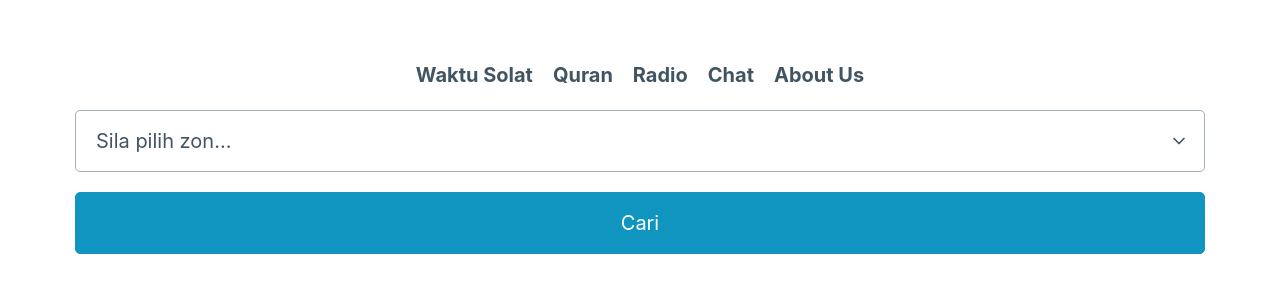
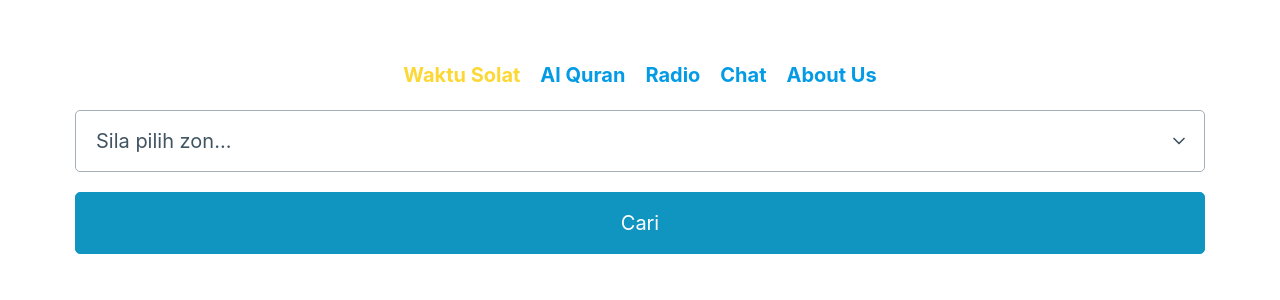
Before and after one commit to c4lyp5o/cpray-v2, a Next.js app: page / in a window 1280 px wide. Shown: the top 300 px of the page. Built offline with nearby package versions, Linux system fonts and the light colour scheme.

Commit message:
some cosmetics

```diff
--- a/components/Navbar.js
+++ b/components/Navbar.js
@@ -1,27 +1,40 @@
 import Link from 'next/link';
+import { useRouter } from 'next/router';
 import styles from '../styles/Home.module.css';
 
 export default function Navbar() {
+  function ActiveLink({ href, title }) {
+    const router = useRouter();
+    const style = {
+      color: router.asPath == href ? '#fdd835' : '#039be5',
+    };
+
+    const handleClick = (e) => {
+      e.preventDefault();
+      router.push(href);
+    };
+
+    return (
+      <a href={href} onClick={handleClick} style={style}>
+        <span>
+          <strong>{title}</strong>
+        </span>
+      </a>
+    );
+  }
+
   return (
     <header className='container'>
       <nav className={styles.navbar}>
         <ul>
           <li>
             <Link href='/'>
-              <a className='navbar-brand'>
-                <span className='ml-2'>
-                  <strong>Waktu Solat</strong>
-                </span>
-              </a>
+              <ActiveLink href='/' title='Waktu Solat' />
             </Link>
           </li>
           <li>
             <Link href='/quran'>
-              <a className='navbar-brand'>
-                <span className='ml-2'>
-                  <strong>Quran</strong>
-                </span>
-              </a>
+              <ActiveLink href='/quran' title='Al Quran' />
             </Link>
           </li>
           {/* <li>
@@ -35,29 +48,17 @@ export default function Navbar() {
           </li> */}
           <li>
             <Link href='/radio'>
-              <a className='navbar-brand'>
-                <span className='ml-2'>
-                  <strong>Radio</strong>
-                </span>
-              </a>
+              <ActiveLink href='/radio' title='Radio' />
             </Link>
           </li>
           <li>
             <Link href='/chat'>
-              <a className='navbar-brand'>
-                <span className='ml-2'>
-                  <strong>Chat</strong>
-                </span>
-              </a>
+              <ActiveLink href='/chat' title='Chat' />
             </Link>
           </li>
           <li>
             <Link href='/about'>
-              <a className='navbar-brand'>
-                <span className='ml-2'>
-                  <strong>About Us</strong>
-                </span>
-              </a>
+              <ActiveLink href='/about' title='About Us' />
             </Link>
           </li>
         </ul>
--- a/styles/Home.module.css
+++ b/styles/Home.module.css
@@ -157,55 +157,6 @@
   font-size: 35pt;
 }
 
-.pagination {
-  display: flex;
-  align-items: center;
-  justify-content: center;
-}
-
-.paginationItem {
-  /* background: #fff; */
-  /* border: 2px solid #666; */
-  padding: 10px 15px;
-  border-radius: 50%;
-  height: 45px;
-  width: 45px;
-  position: relative;
-  margin: 0 5px;
-  cursor: pointer;
-}
-
-.paginationItem span {
-  position: absolute;
-  top: 50%;
-  left: 50%;
-  transform: translate(-50%, -50%);
-}
-
-.prev,
-.next {
-  /* background: #fff; */
-  border: none;
-  padding: 10px;
-  /* color: blue; */
-  /* box-shadow: 0 0 3px rgba(0, 0, 0, 0.4); */
-  margin: 0 10px;
-  cursor: pointer;
-}
-
-.paginationItem.active {
-  border: 6px solid rgb(255, 255, 255);
-  /* color: #888; */
-  pointer-events: none;
-}
-
-.prev.disabled,
-.next.disabled {
-  pointer-events: none;
-  box-shadow: none;
-  color: #999;
-}
-
 .damnbuttons {
   cursor: pointer;
 }
--- a/styles/globals.css
+++ b/styles/globals.css
@@ -15,28 +15,64 @@ a {
   box-sizing: border-box;
 }
 
-.messagesContainer {
-  /* position: relative; */
-  /* top: 75px; */
-  /* bottom: 50px; */
-  /* left: 10%; */
-  /* right: 10%; */
-  /* background: rgba(0, 0, 0, 0.941); */
-  /* padding: 0.25rem; */
-  /* display: flex; */
-  /* flex-direction: column; */
+.pagination {
+  display: flex;
   align-items: center;
   justify-content: center;
-  /* box-sizing: border-box; */
-  /* backdrop-filter: blur(10px); */
+}
+
+.paginationItem {
+  /* background: #fff; */
+  /* border: 2px solid #666; */
+  padding: 10px 15px;
+  border-radius: 50%;
+  height: 45px;
+  width: 45px;
+  position: relative;
+  margin: 0 5px;
+  cursor: pointer;
+}
+
+.paginationItem span {
+  position: absolute;
+  top: 50%;
+  left: 50%;
+  transform: translate(-50%, -50%);
+}
+
+.prev,
+.next {
+  /* background: #fff; */
+  border: none;
+  padding: 10px;
+  /* color: blue; */
+  /* box-shadow: 0 0 3px rgba(0, 0, 0, 0.4); */
+  margin: 0 10px;
+  cursor: pointer;
+}
+
+.paginationItem.active {
+  border: 6px solid rgb(255, 255, 255);
+  /* color: #888; */
+  pointer-events: none;
+}
+
+.prev.disabled,
+.next.disabled {
+  pointer-events: none;
+  box-shadow: none;
+  color: #999;
+}
+
+.messagesContainer {
+  align-items: center;
+  justify-content: center;
 }
 
 .messagesList {
   background-color: rgba(1, 0, 68, 0.892);
   display: flex;
   flex-direction: column;
-  /* align-items: center; */
-  /* justify-content: center; */
   width: 100%;
   height: 550px;
   overflow: auto;
@@ -49,3 +85,62 @@ a {
   list-style-type: none;
   padding: 0;
 }
+
+#breath-light {
+  height: 0px;
+  border-radius: 3px;
+  background: white;
+
+  box-shadow: 0 0 60px #ffffff;
+
+  -webkit-animation: breath 6s;
+  animation: breath 6s;
+
+  -webkit-animation-iteration-count: infinite;
+  animation-iteration-count: infinite;
+}
+
+@-webkit-keyframes breath {
+  0% {
+    opacity: 0.1;
+  }
+  60% {
+    opacity: 1;
+  }
+  100% {
+    opacity: 0.1;
+  }
+}
+@-o-keyframes breath {
+  0% {
+    opacity: 0.1;
+  }
+  60% {
+    opacity: 1;
+  }
+  100% {
+    opacity: 0.1;
+  }
+}
+@-moz-keyframes breath {
+  0% {
+    opacity: 0.1;
+  }
+  60% {
+    opacity: 1;
+  }
+  100% {
+    opacity: 0.1;
+  }
+}
+@keyframes breath {
+  0% {
+    opacity: 0.1;
+  }
+  60% {
+    opacity: 1;
+  }
+  100% {
+    opacity: 0.1;
+  }
+}
```
Also changed, not shown: components/Time.js (+16 -7 lines), pages/quran/index.js (+7 -2 lines), scripts/helper.js (+4 -6 lines).
